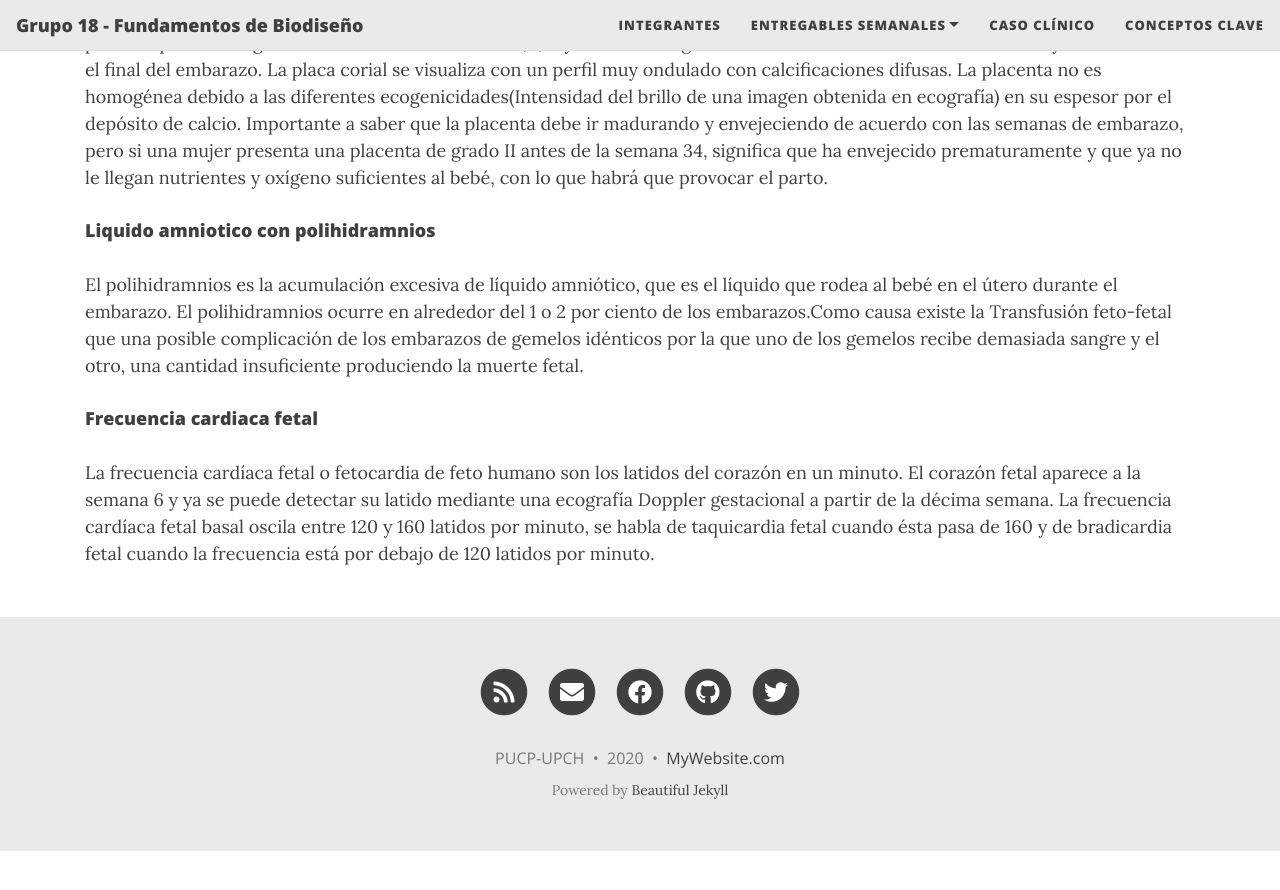
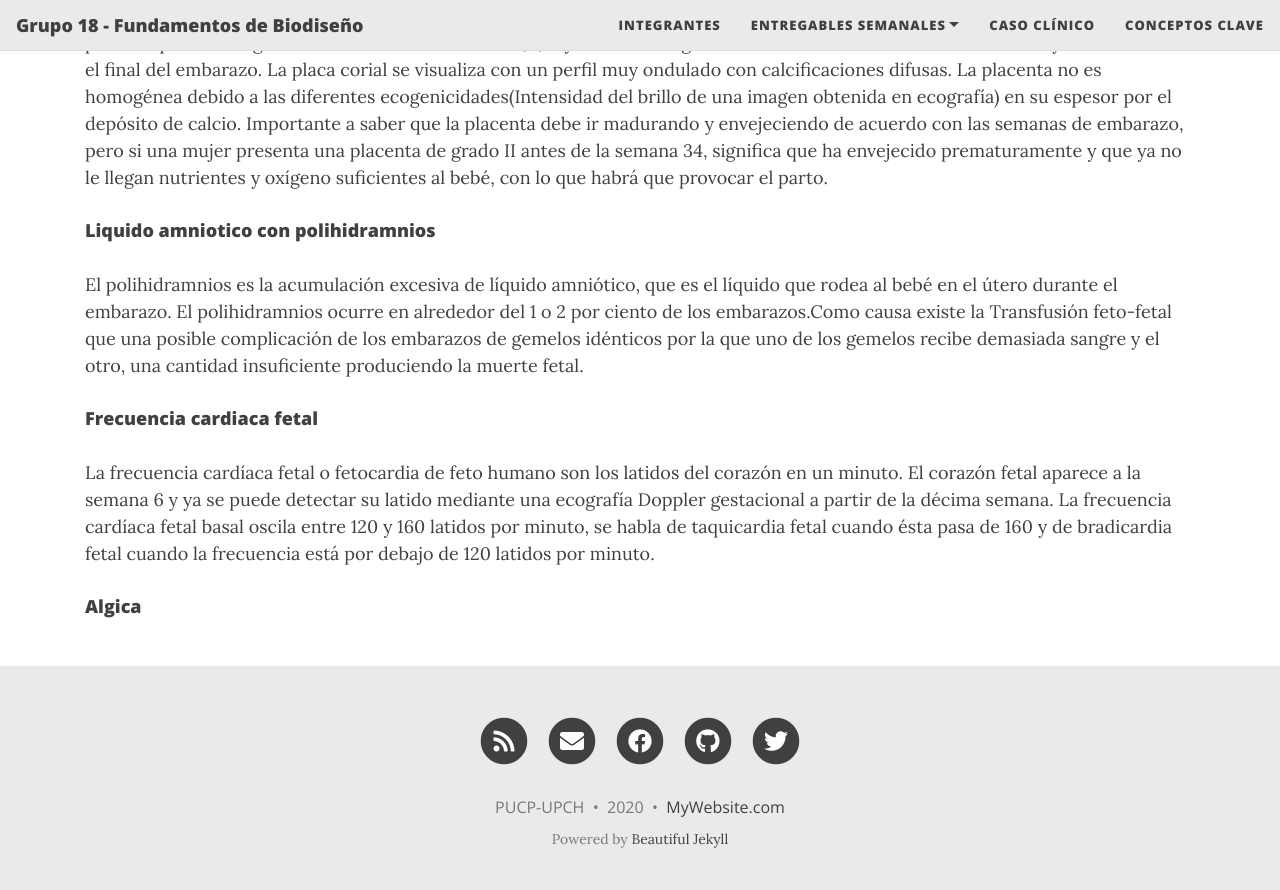
Before and after one commit to equipo18-fundbio/equipo18-fundbio1, a Jekyll site: the page built from Documentacion/ConceptosClaves.md, in a window 1280 px wide and 900 px high, scrolled down 1051 px. Shown: the top 890 px of the window. Built offline with Jekyll 4.4.1, drawn with Linux system fonts in a browser that asks for light colours; nearby versions of some CDN libraries; our own code applies the rules of GitHub Pages for plain Markdown files; before the commit the page ends 1902 px from its top, so only the background shows below that.

Commit message:
Update ConceptosClaves.md

```diff
--- a/Documentacion/ConceptosClaves.md
+++ b/Documentacion/ConceptosClaves.md
@@ -32,3 +32,6 @@ El polihidramnios es la acumulación excesiva de líquido amniótico, que es el
 
 #### Frecuencia cardiaca fetal
 La frecuencia cardíaca fetal o fetocardia de feto humano son los latidos del corazón en un minuto. El corazón fetal aparece a la semana 6 y ya se puede detectar su latido mediante una ecografía Doppler gestacional a partir de la décima semana. La frecuencia cardíaca fetal basal oscila entre 120 y 160 latidos por minuto, se habla de taquicardia fetal cuando ésta pasa de 160 y de bradicardia fetal cuando la frecuencia está por debajo de 120 latidos por minuto.
+
+
+#### Algica
```
